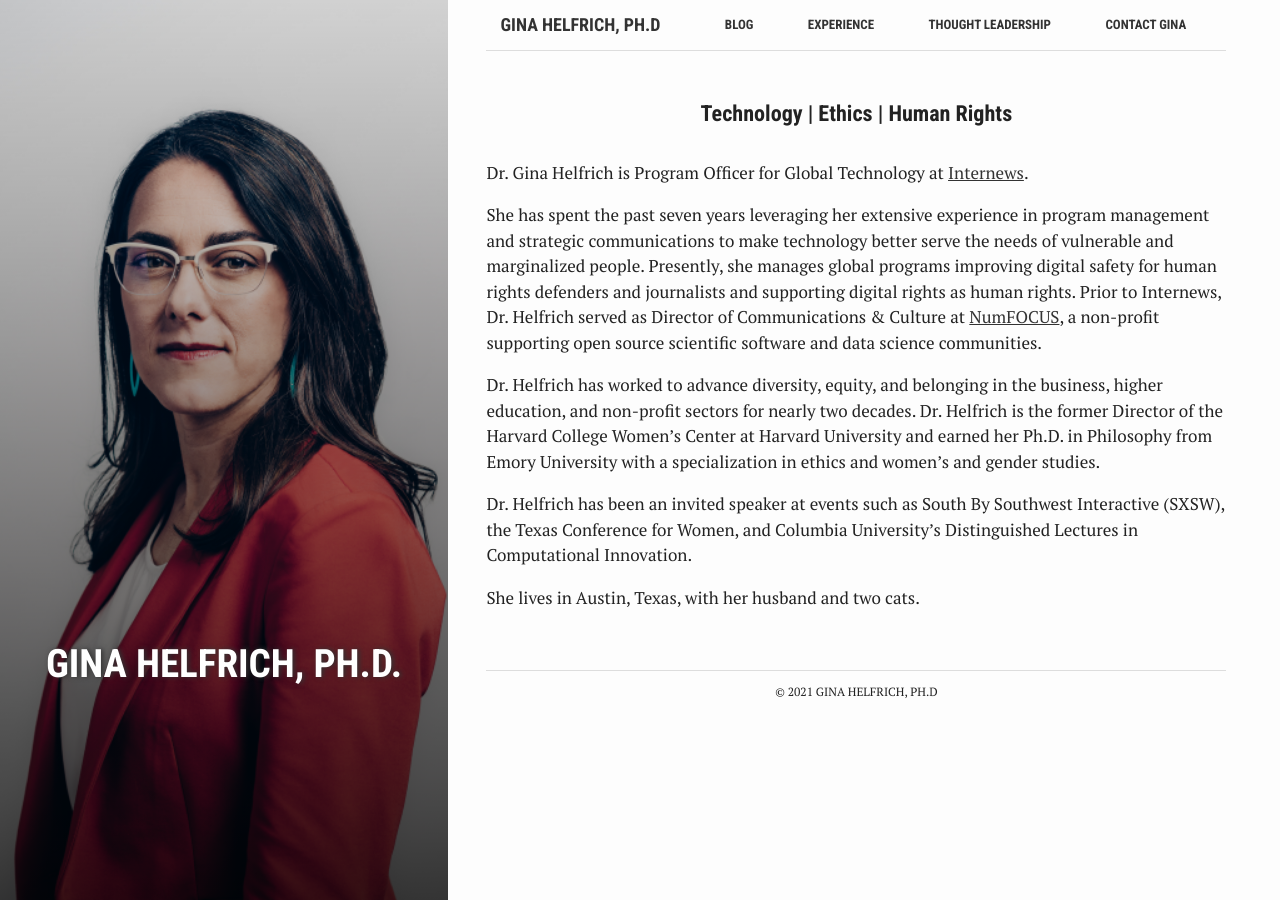
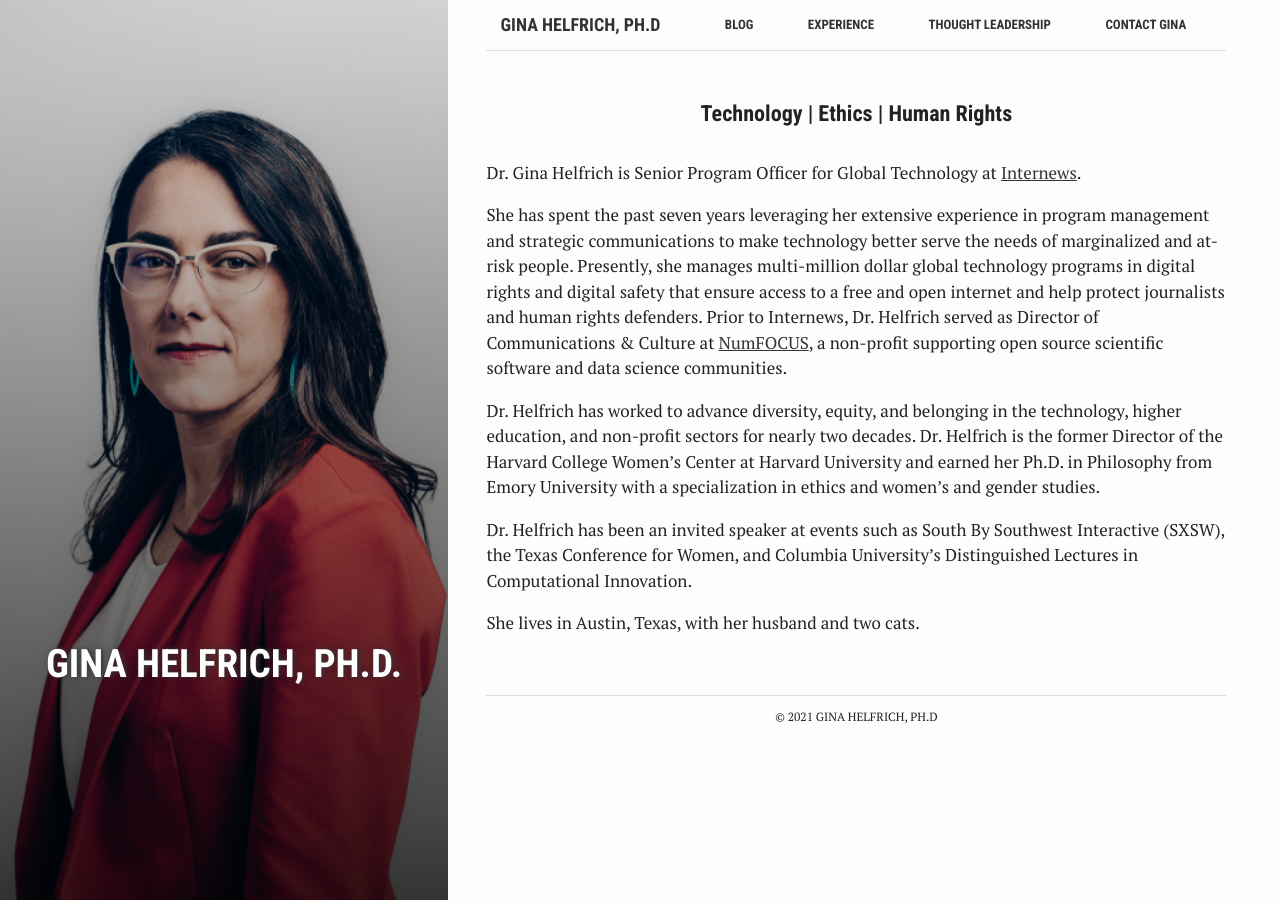
Before and after one commit to Dr-G/Dr-G.github.io, a Jekyll site: the page built from index.md, in a window 1280 px wide. Built offline with Jekyll 4.4.1, drawn with Linux system fonts in a browser that asks for light colours.

Commit message:
Update index.md

```diff
--- a/index.md
+++ b/index.md
@@ -10,11 +10,11 @@ crawlertitle: "Gina Helfrich, Ph.D. | About"
 
 <h4 align="center">Technology | Ethics | Human Rights</h4>
 
-Dr. Gina Helfrich is Program Officer for Global Technology at [Internews](https://globaltech.internews.org/).
+Dr. Gina Helfrich is Senior Program Officer for Global Technology at [Internews](https://globaltech.internews.org/).
 
-She has spent the past seven years leveraging her extensive experience in program management and strategic communications to make technology better serve the needs of vulnerable and marginalized people. Presently, she manages global programs improving digital safety for human rights defenders and journalists and supporting digital rights as human rights. Prior to Internews, Dr. Helfrich served as Director of Communications & Culture at [NumFOCUS](https://numfocus.org), a non-profit supporting open source scientific software and data science communities.
+She has spent the past seven years leveraging her extensive experience in program management and strategic communications to make technology better serve the needs of marginalized and at-risk people. Presently, she manages multi-million dollar global technology programs in digital rights and digital safety that ensure access to a free and open internet and help protect journalists and human rights defenders. Prior to Internews, Dr. Helfrich served as Director of Communications & Culture at [NumFOCUS](https://numfocus.org), a non-profit supporting open source scientific software and data science communities.
 
-Dr. Helfrich has worked to advance diversity, equity, and belonging in the business, higher education, and non-profit sectors for nearly two decades. Dr. Helfrich is the former Director of the Harvard College Women’s Center at Harvard University and earned her Ph.D. in Philosophy from Emory University with a specialization in ethics and women's and gender studies.
+Dr. Helfrich has worked to advance diversity, equity, and belonging in the technology, higher education, and non-profit sectors for nearly two decades. Dr. Helfrich is the former Director of the Harvard College Women’s Center at Harvard University and earned her Ph.D. in Philosophy from Emory University with a specialization in ethics and women's and gender studies.
 
 Dr. Helfrich has been an invited speaker at events such as South By Southwest Interactive (SXSW), the Texas Conference for Women, and Columbia University’s Distinguished Lectures in Computational Innovation.
 
```
